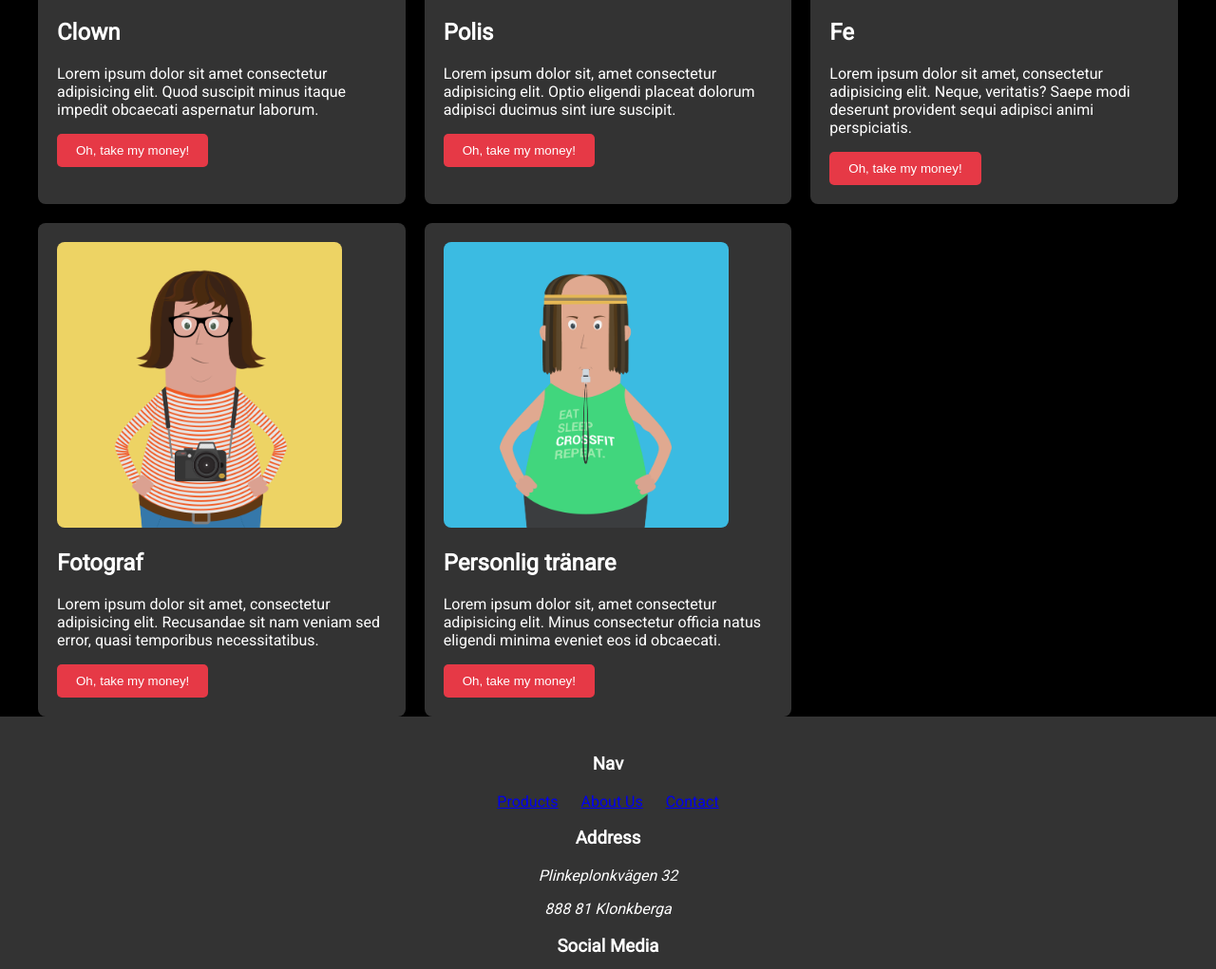
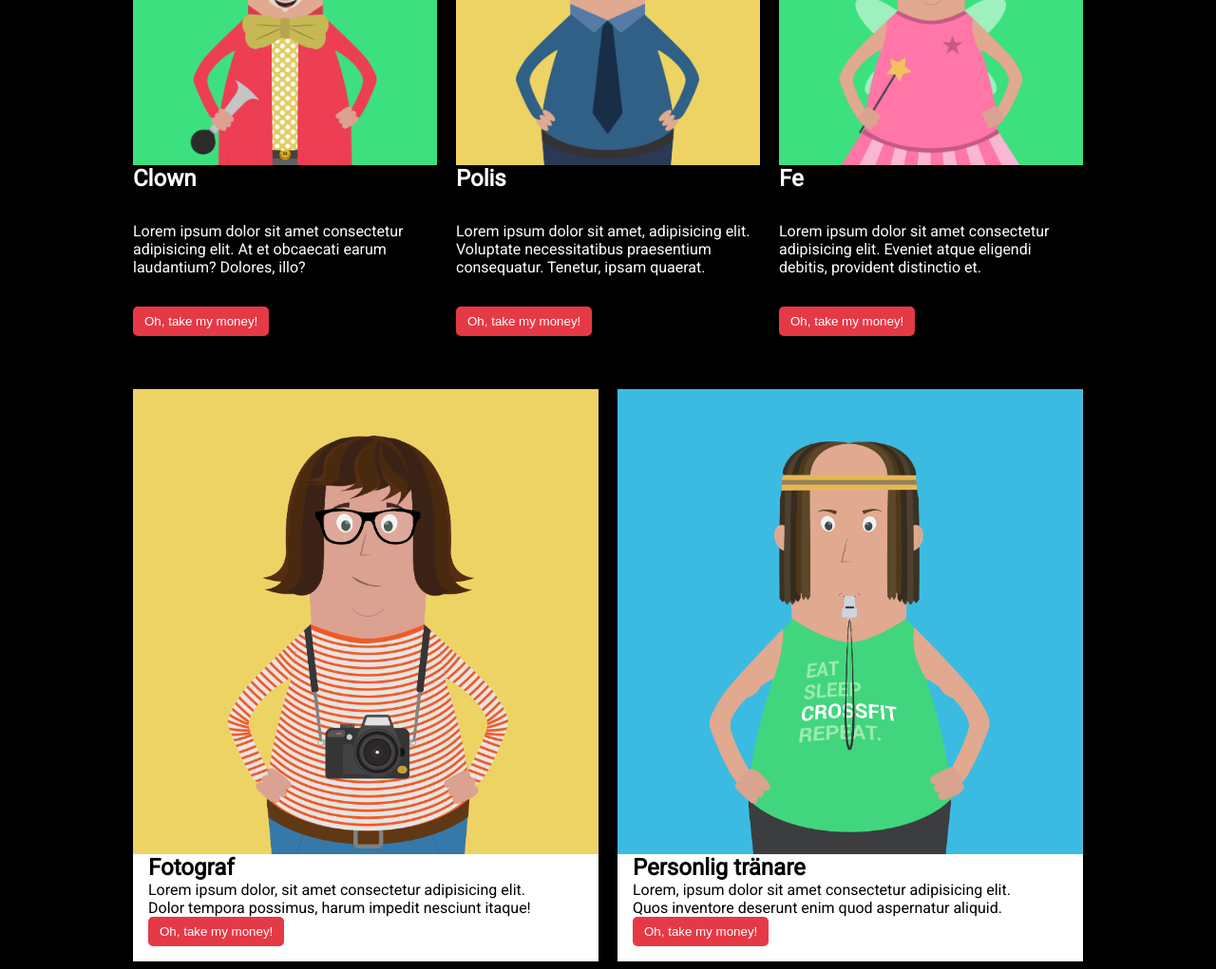
Before and after one commit to Andraoz85/postershop-grid, a plain HTML site: page index.html in a window 1280 px wide. Shown: the part 1620-2641 px from the top of the page at 95% size. Drawn offline with Linux system fonts and the light colour scheme.

Commit message:
finished styling for index page

```diff
--- a/index.css
+++ b/index.css
@@ -1,11 +1,20 @@
+* {
+    margin: 0;
+    padding: 0;
+    box-sizing: border-box;
+}
+
+
 body {
+    display: grid;
+    grid-template-rows: 1fr auto 1fr;
     font-family: 'Roboto', sans-serif;
     margin: 0;
 }
 
 header {
     display: grid;
-    grid-template-rows: auto auto;
+    grid-template-rows: auto;
     grid-template-columns: 1fr;
     justify-items: center;
     align-items: center;
@@ -29,73 +38,118 @@ h1{
 }
 
 main {
-    padding-top: 0;
+    padding-top: 3rem;
     background-color: black;
     color: white;
 }
 
 .posters {
     display: grid;
-    grid-template-columns: repeat(3, 1fr);
+    grid-template-columns: repeat(6, 1fr);
     gap: 20px;
     margin: 0 auto;
-    max-width: 1200px;
+    max-width: 1000px;
 }
 
 .product-card{
-    background-color: #333;
-    padding: 20px;
-    border-radius: 8px;
+    background-color: #000;
+    padding-bottom: 20px;
     text-align: start;
+    grid-column: span 2;
 }
 
+.product-card h2,
+.product-card p {
+    margin-bottom: 2rem;
+}
 .product-card-special {
-    background-color: #333;
-    padding: 20px;
-    border-radius: 8px;
-    text-align: start;
-    grid-column: span 1;
-    grid-row: span 2;
+    background-color: white;
+    color: black;
+}
+.product-card-special p {
+    margin-right: 3rem;
 }
 
+#photographer, #pt {
+    text-align: start;
+    grid-column: span 3;
+    margin-bottom: 4rem;
+}
+#photographer h2,
+#photographer p,
+#photographer button,
+#pt h2,
+#pt p,
+#pt button {
+    margin-left: 1rem;
+}
+
+
+
 .product-card img {
-    width: 250px;
-    height: auto;
-    border-radius: 8px;
+    display: block;
+    max-width: 100%;
 }
 .product-card-special img {
-    width: 300px;
-    height: auto;
-    border-radius: 8px;
+    display: block;
+    max-width: 100%;
 }
 
 button {
     background-color: #e63946;
     color: white;
     border: none;
-    padding: 10px 20px;
+    padding: 8px 12px;
     cursor: pointer;
     border-radius: 5px;
+    margin-bottom: 1rem;
 }
 
 footer {
     background-color: #333;
     color: white;
-    padding: 20px;
 }
 
-.footer-nav,
-.footer-address,
-.footer-social {
-    text-align: center;
+.footer-container {
+    display: grid;
+    grid-template-columns: repeat(3, 1fr);
+    max-width: 1000px;
+    margin: 0 auto;
+    padding-top: 2rem;
+    text-align: left;
 }
 
-footer ul {
+.footer-container h3 {
+    margin-bottom: .5rem;
+    font-size: 1.2rem;
+
+}
+
+.footer-container ul {
     list-style: none;
     padding: 0;
 }
 
-footer ul li {
-    display: inline-block;
-    margin: 0 10px;
+.footer-container ul li {
+    margin: 5px 0;
 }
+
+.footer-container a {
+    color: white;
+    text-decoration: none;
+}
+
+.footer-container address {
+    font-style: normal;
+}
+
+.footer-container img {
+    width: 24px;
+    height: auto;
+    margin: 5px;
+}
+
+.footer-social ul {
+    display: flex;
+    justify-content: start;
+}
--- a/index.html
+++ b/index.html
@@ -30,9 +30,7 @@
             alt="Astronaut poster"
           />
           <h2>Astronaut</h2>
-          <p>
-            Lorem ipsum dolor sit amet consectetur adipisicing elit. Voluptate
-            asperiores beatae iste qui temporibus autem?
+          <p>Lorem ipsum dolor sit amet consectetur adipisicing elit. Inventore explicabo nulla, veritatis consequuntur corporis nam!
           </p>
           <button aria-label="Add astronaut to cart">Oh, take my money!</button>
         </article>
@@ -40,9 +38,7 @@
         <article class="product-card" id="ninja">
           <img class="poster-pic" src="assets/char-2.png" alt="Ninja poster" />
           <h2>Ninja</h2>
-          <p>
-            Lorem ipsum, dolor sit amet consectetur adipisicing elit. Vel ipsam
-            nemo dolorum ab eum et, aut architecto?
+          <p>Lorem ipsum dolor sit amet consectetur adipisicing elit. Blanditiis neque recusandae, aperiam numquam iure ipsa.
           </p>
           <button aria-label="Add ninja to cart">Oh, take my money!</button>
         </article>
@@ -50,9 +46,7 @@
         <article class="product-card" id="nerd">
           <img class="poster-pic" src="assets/char-3.png" alt="Nerd poster" />
           <h2>Nerd</h2>
-          <p>
-            Lorem ipsum dolor sit amet consectetur adipisicing elit. Placeat
-            quod autem ullam expedita minima.
+          <p>Lorem ipsum dolor sit amet consectetur adipisicing elit. Iure repudiandae aliquam eius aut. Temporibus, deleniti.
           </p>
           <button aria-label="Add nerd to cart">Oh, take my money!</button>
         </article>
@@ -64,9 +58,7 @@
             alt="Doctor poster"
           />
           <h2>Läkare</h2>
-          <p>
-            Lorem ipsum dolor sit amet consectetur adipisicing elit. Quisquam,
-            voluptates. Quisquam, voluptates.
+          <p>Lorem ipsum dolor sit amet consectetur adipisicing elit. Consectetur ipsum laboriosam placeat sed numquam in?
           </p>
           <button aria-label="Add doctor to cart">Oh, take my money!</button>
         </article>
@@ -78,9 +70,7 @@
             alt="Guitarist poster"
           />
           <h2>Gitarrknäppare</h2>
-          <p>
-            Lorem ipsum dolor sit amet consectetur, adipisicing elit. Sed ullam
-            dolorem consectetur laborum voluptates placeat quam!
+          <p>Lorem ipsum dolor sit amet consectetur adipisicing elit. Beatae corrupti enim maxime natus ipsa dolorem.
           </p>
           <button aria-label="Add guitarist to cart">Oh, take my money!</button>
         </article>
@@ -92,9 +82,7 @@
             alt="Snorkeler poster"
           />
           <h2>Snorklare</h2>
-          <p>
-            Lorem ipsum dolor, sit amet consectetur adipisicing elit. Similique
-            at illo nulla perferendis suscipit qui vel.
+          <p>Lorem ipsum dolor sit amet consectetur adipisicing elit. Numquam, cupiditate neque? Itaque eum natus veritatis?
           </p>
           <button aria-label="Add snorkeler to cart">Oh, take my money!</button>
         </article>
@@ -103,8 +91,7 @@
           <img class="poster-pic" src="assets/char-5.png" alt="Clown poster" />
           <h2>Clown</h2>
           <p>
-            Lorem ipsum dolor sit amet consectetur adipisicing elit. Quod
-            suscipit minus itaque impedit obcaecati aspernatur laborum.
+            Lorem ipsum dolor sit amet consectetur adipisicing elit. At et obcaecati earum laudantium? Dolores, illo?
           </p>
           <button aria-label="Add clown to cart">Oh, take my money!</button>
         </article>
@@ -113,8 +100,7 @@
           <img class="poster-pic" src="assets/char-6.png" alt="Police poster" />
           <h2>Polis</h2>
           <p>
-            Lorem ipsum dolor sit, amet consectetur adipisicing elit. Optio
-            eligendi placeat dolorum adipisci ducimus sint iure suscipit.
+            Lorem ipsum dolor sit amet, adipisicing elit. Voluptate necessitatibus praesentium consequatur. Tenetur, ipsam quaerat.
           </p>
           <button aria-label="Add police to cart">Oh, take my money!</button>
         </article>
@@ -122,10 +108,7 @@
         <article class="product-card" id="fairy">
           <img class="poster-pic" src="assets/char-8.png" alt="Fairy poster" />
           <h2>Fe</h2>
-          <p>
-            Lorem ipsum dolor sit amet, consectetur adipisicing elit. Neque,
-            veritatis? Saepe modi deserunt provident sequi adipisci animi
-            perspiciatis.
+          <p>Lorem ipsum dolor sit amet consectetur adipisicing elit. Eveniet atque eligendi debitis, provident distinctio et.
           </p>
           <button aria-label="Add fairy to cart">Oh, take my money!</button>
         </article>
@@ -138,8 +121,7 @@
           />
           <h2>Fotograf</h2>
           <p>
-            Lorem ipsum dolor sit amet, consectetur adipisicing elit. Recusandae
-            sit nam veniam sed error, quasi temporibus necessitatibus.
+            Lorem ipsum dolor, sit amet consectetur adipisicing elit. Dolor tempora possimus, harum impedit nesciunt itaque!
           </p>
           <button aria-label="Add photographer to cart">
             Oh, take my money!
@@ -154,8 +136,7 @@
           />
           <h2>Personlig tränare</h2>
           <p>
-            Lorem ipsum dolor sit, amet consectetur adipisicing elit. Minus
-            consectetur officia natus eligendi minima eveniet eos id obcaecati.
+            Lorem, ipsum dolor sit amet consectetur adipisicing elit. Quos inventore deserunt enim quod aspernatur aliquid.
           </p>
           <button aria-label="Add personal trainer to cart">
             Oh, take my money!
@@ -165,6 +146,7 @@
     </main>
 
     <footer>
+      <div class="footer-container">
         <section class="footer-nav">
           <nav>
             <h3>Nav</h3>
@@ -208,6 +190,7 @@
             </li>
           </ul>
         </section>
+      </div>
     </footer>
   </body>
 </html>
```
Lines whose indentation alone changed are shown as unchanged.
